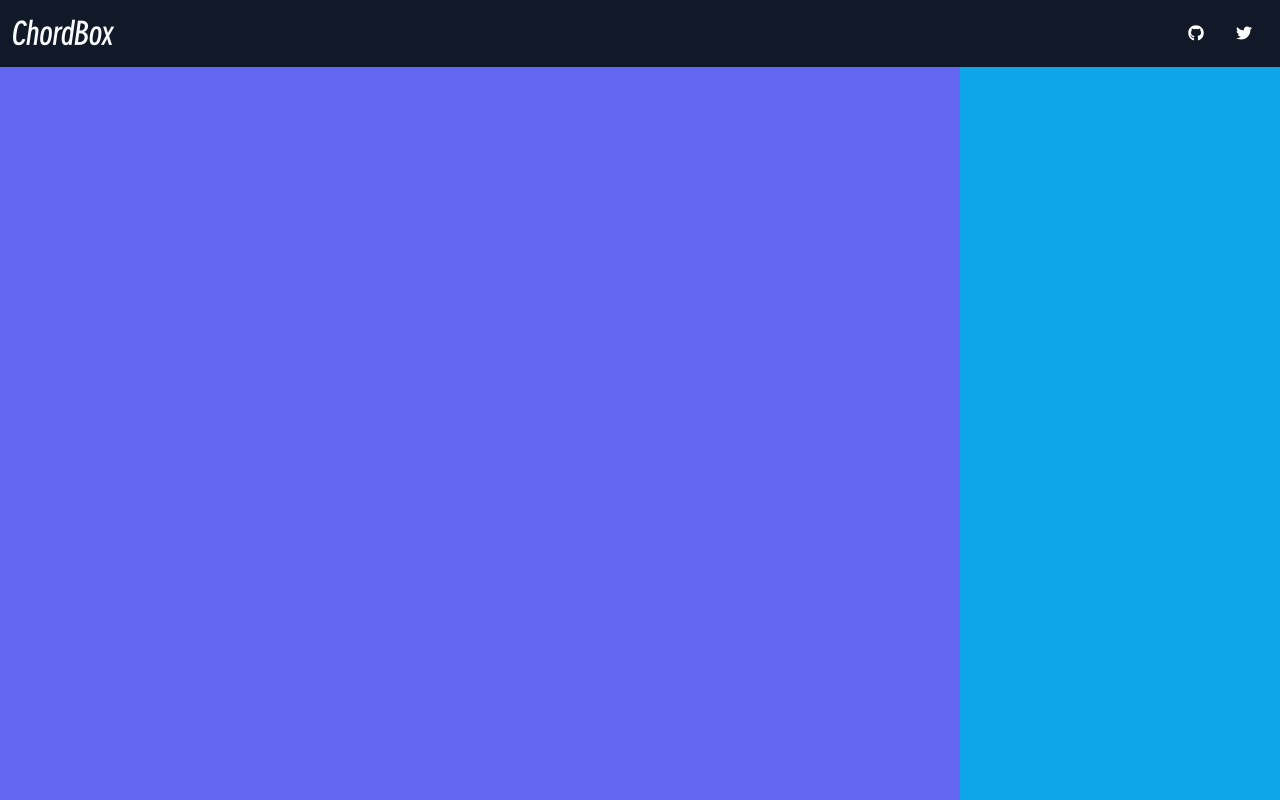
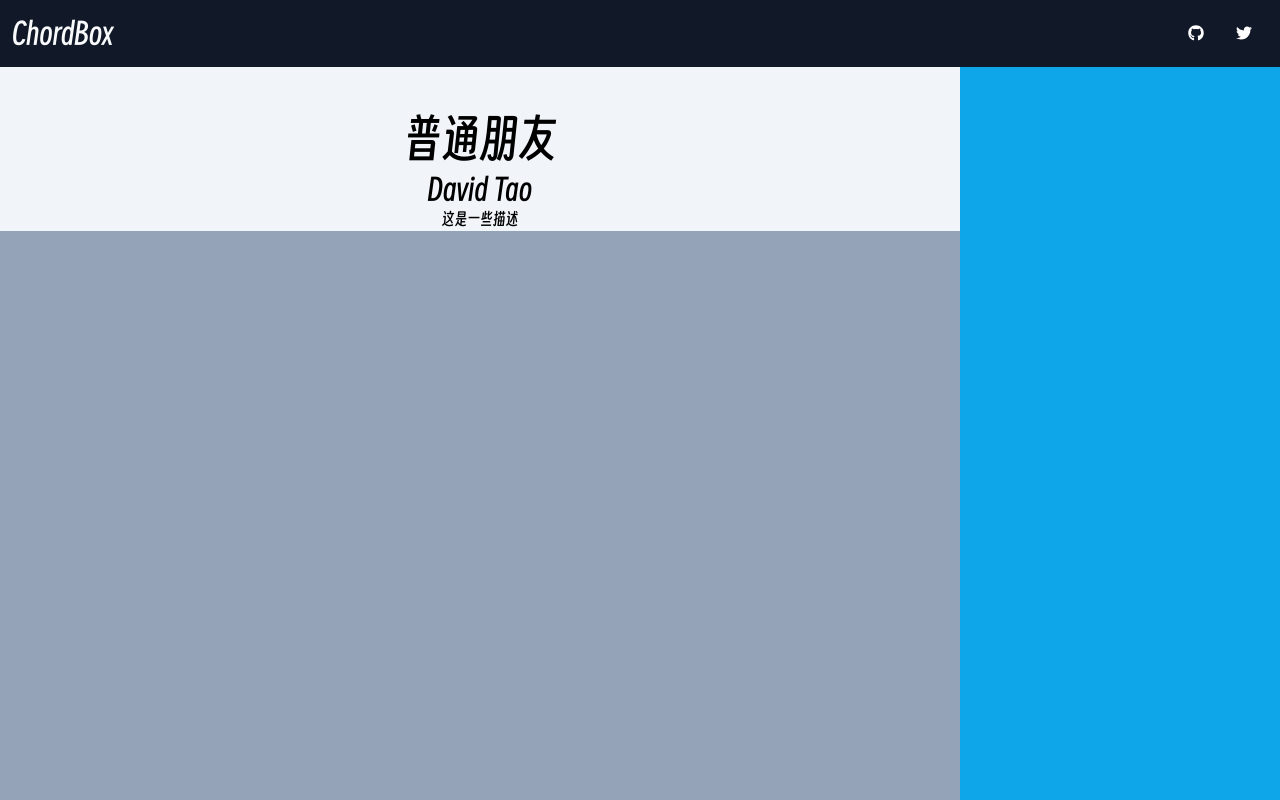
Before and after one commit to DongHY1/chordbox, a Next.js app: page / in a window 1280 px wide. Built offline with nearby package versions, Linux system fonts and the light colour scheme.

Commit message:
add tabheader

```diff
--- a/components/Main.tsx
+++ b/components/Main.tsx
@@ -1,5 +1,6 @@
 import React from 'react';
 import Header from './Header';
+import Tab from './Tab';
 
 export default function Main() {
   return (
@@ -7,8 +8,10 @@ export default function Main() {
       <div className="flex flex-col h-screen">
         <Header />
         <div className="flex flex-row basis-11/12">
-          <aside className="basis-3/4 bg-indigo-500"></aside>
-          <main className="basis-1/4 bg-sky-500"></main>
+          <main className="basis-3/4 bg-indigo-500">
+            <Tab />
+          </main>
+          <aside className="basis-1/4 bg-sky-500"></aside>
         </div>
       </div>
     </>
--- /dev/null
+++ b/components/Tab.tsx
@@ -0,0 +1,11 @@
+import React from 'react';
+import TabHeader from './TabHeader';
+
+export default function Tab() {
+  return (
+    <div className="flex flex-col h-full">
+      <TabHeader />
+      <div className="bg-slate-400 basis-5/6 "></div>
+    </div>
+  );
+}
--- /dev/null
+++ b/components/TabHeader.tsx
@@ -0,0 +1,11 @@
+import React from 'react';
+
+export default function TabHeader() {
+  return (
+    <div className="flex flex-col bg-slate-100 basis-1/6 ">
+      <span className=" text-center text-5xl pt-12">普通朋友</span>
+      <span className="text-3xl text-center pt-2">David Tao</span>
+      <p className="text-center text ">这是一些描述</p>
+    </div>
+  );
+}
```
